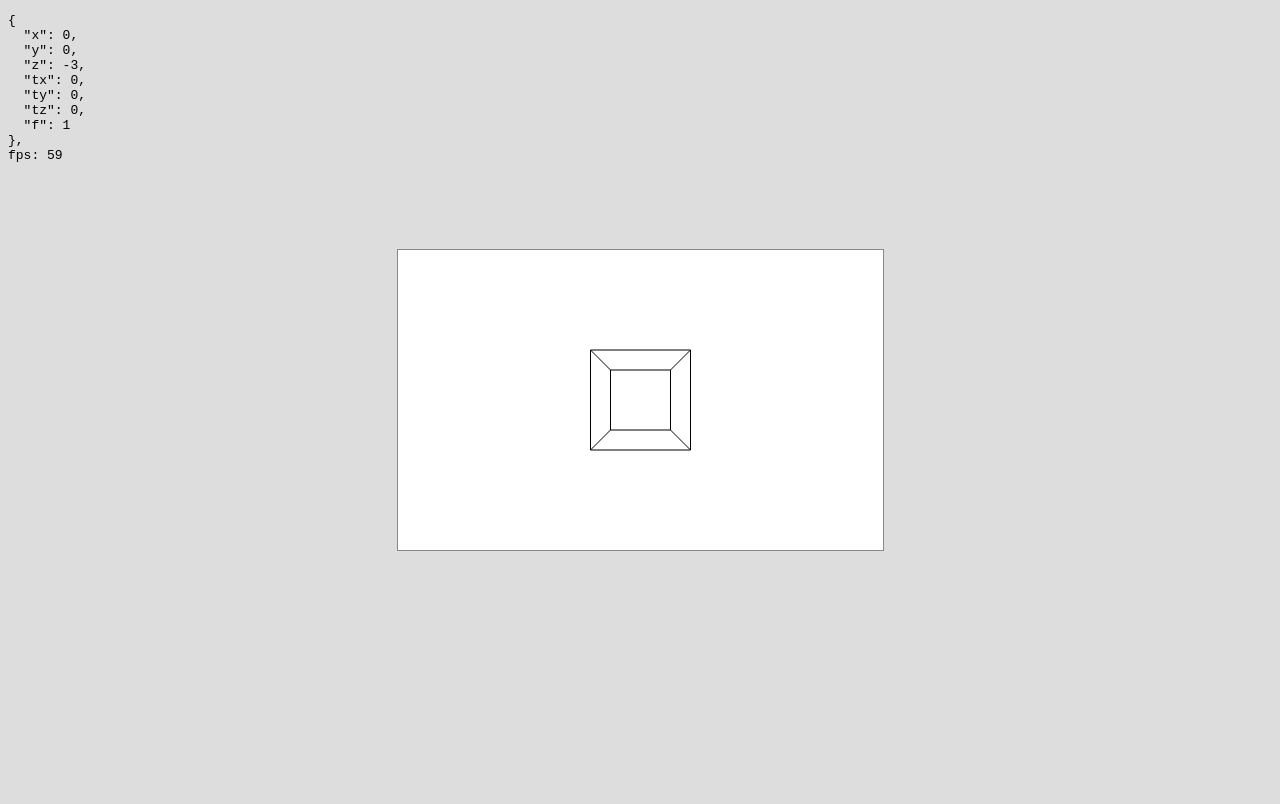
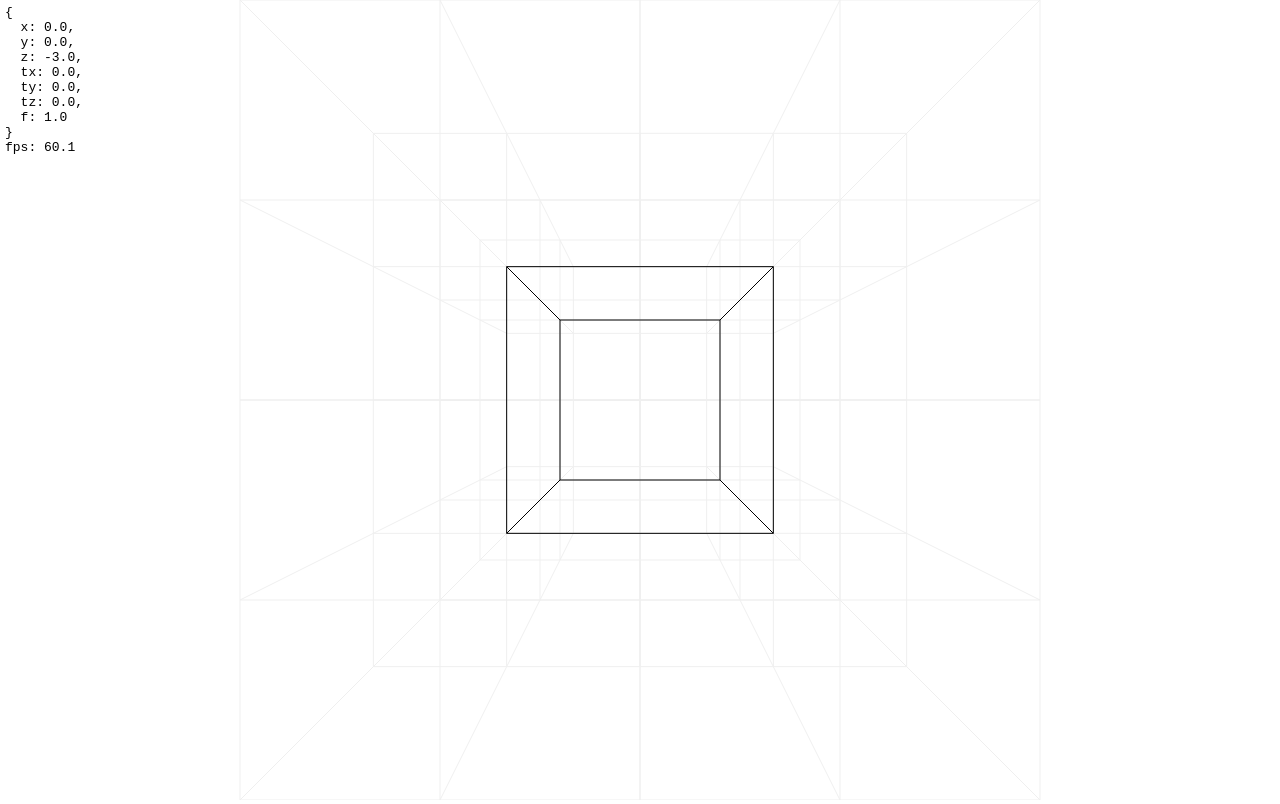
Before and after one commit to ViktorQvarfordt/HyperSpace, a plain HTML site: page index.html in a window 1280 px wide. Drawn offline with Linux system fonts and the light colour scheme.

Commit message:
refactor and draw grid

```diff
--- /dev/null
+++ b/canvas-state.js
@@ -0,0 +1,79 @@
+// This is a continuation of my old world.js and simul.js
+
+function Fps() {
+  this.frameCount = 0;
+  this.prevCheck = Date.now();
+  this.delay = 500;
+  this.onUpdate = function() {};
+}
+
+Fps.prototype.step = function() {
+  this.frameCount++;
+  // Calculate FPS as a running average.
+  if ((Date.now() - this.prevCheck) > this.delay) {
+    var currentFps = this.frameCount * 1000 / (Date.now() - this.prevCheck) || 0;
+    this.prevCheck = Date.now();
+    this.frameCount = 0;
+    this.onUpdate(currentFps.toFixed(1));
+  }
+};
+
+function CanvasState() {
+  this.canvas = document.getElementById('canvas');
+  this.context = this.canvas.getContext('2d');
+  this.context.strokeStyle = 'black';
+  this.fps = new Fps();
+
+  this.resize();
+
+  window.addEventListener('resize', this.resize.bind(this));
+
+}
+
+CanvasState.prototype.resize = function() {
+  console.log("Resizing canvas dimensions,", window.innerWidth, "×", window.innerHeight,"px.");
+  this.canvas.width = window.innerWidth;
+  this.canvas.height = window.innerHeight;
+
+  // Geometry
+  var scale = 1/2;
+  var fieldOfView = Math.PI * 0.25;
+  var scaleFactor = this.canvas.height * scale;
+
+  this.context.translate(this.canvas.width / 2, this.canvas.height / 2);
+  this.context.scale(scaleFactor, scaleFactor);
+  this.context.lineWidth = 1 / scaleFactor;
+};
+
+CanvasState.prototype.clear = function() {
+  // context.clearRect(0, 0, canvas.width, canvas.height);
+  this.context.clearRect(-this.canvas.width*5, -this.canvas.height*5,  this.canvas.width*10, this.canvas.height*10);
+  // this.context.clearRect(0-@transX, 0-@transY, @canvas.width, @canvas.height)
+};
+
+CanvasState.prototype.loop = function(callback) {
+  var timePrev;
+  var mainLoop = function() {
+    window.requestAnimationFrame(mainLoop);
+    var dt = (Date.now() - timePrev)/1000 || 0;  // In the case of timePrev being undefined.
+    timePrev = Date.now();
+    this.fps.step();
+    // Clear the context so that we provide a fresh context to the callback.
+    this.clear();
+    callback(dt);
+  }.bind(this);
+  window.requestAnimationFrame(mainLoop);
+
+  //// Old code that I'm not sure I have no need for.
+  // this.canvasState.clear();
+  // context.save();
+  // origo at center of canvas
+  // context.translate(canvas.width / 2, canvas.height / 2);
+  // normalize length unit to height of canvas
+  // var scaleFactor = canvas.height * scale;
+  // context.scale(scaleFactor, scaleFactor);
+  // but don't scale line thickness
+  // context.restore();
+  // window.requestAnimationFrame(loop);
+
+};
--- a/index.html
+++ b/index.html
@@ -8,9 +8,13 @@
 
   <canvas id="canvas" width="485.410196625" height="300"></canvas>
 
-  <pre id="metadata"></pre>
+  <div id="meta">
+    <pre id="observer"></pre>
+    <pre id="fps"></pre>
+  </div>
 
   <!-- <script type="text/javascript" src="http://www.numericjs.com/lib/numeric-1.2.6.js"></script> -->
+  <script type="text/javascript" src="canvas-state.js"></script>
   <script type="text/javascript" src="linalg.js"></script>
   <script type="text/javascript" src="ui.js"></script>
   <script type="text/javascript" src="utils.js"></script>
--- a/linalg.js
+++ b/linalg.js
@@ -98,10 +98,10 @@ var linalg = (function() {
     // var transformationMatrix = mul(rotationMatrix, translationMatrix);
     // point = mul(transformationMatrix, transposeVector(point));
 
-    // translate point relative camera
+    // Translate point relative to camera.
     point = [point[0] - camera.x, point[1] - camera.y, point[2] - camera.z];
 
-    // rotate
+    // Rotate
     point = transposeVector(mul(rotationMatrix, transposeVector(point)));
 
     // Project the 3-point onto the camera plane.
@@ -109,20 +109,84 @@ var linalg = (function() {
       Let $\vec{p}=\pmatrix{x \\ y \\ z}$ be any point in space. Our task is
       to project this point onto the two-dimensional plane that represents is
       the screen. Let the projection plane be $z=0$ and the focal point be
-      $\pmatrix{0 \\ 0 \\ -f}$. The ray between the focal point and $\vec{p}$ is
-      given by
+      $\pmatrix{0\\0\\-f}$. The ray between the focal point and $\vec{p}$
+      is given by
       \[ \pmatrix{0\\0\\-f} + t\left(\pmatrix{x\\y\\z} - \pmatrix{0\\0\\-f}\right) \]
       This ray intersects the projection plane when the $z$-coordinate is 0,
       that is when $t=\frac{f}{z+f}$. Thus the projected point is given by
       \[ \tilde{p} = \frac{f}{z+f}\pmatrix{x\\y} \]
     */
     var t = camera.f / (point[2] + camera.f);
-    return [t * point[0], t * point[1]];
+    var projectedPoint = [t * point[0], t * point[1]];
+    return projectedPoint;
+  };
+
+  var projectLineFrom3dTo2d = function(line3d, camera) {
+    var xRotationMatrix = [
+      [1, 0, 0],
+      [0, Math.cos(camera.tx), -Math.sin(camera.tx)],
+      [0, Math.sin(camera.tx), Math.cos(camera.tx)]
+    ];
+    var yRotationMatrix = [
+      [Math.cos(camera.ty), 0, Math.sin(camera.ty)],
+      [0, 1, 0],
+      [-Math.sin(camera.ty), 0, Math.cos(camera.ty)],
+    ];
+    var zRotationMatrix = [
+      [Math.cos(camera.tz), -Math.sin(camera.tz), 0],
+      [Math.sin(camera.tz), Math.cos(camera.tz), 0],
+      [0, 0, 1],
+    ];
+    var rotationMatrix = mul(mul(xRotationMatrix, yRotationMatrix), zRotationMatrix);
+
+    // Rotate
+    line3d = [
+      transposeVector(mul(rotationMatrix, transposeVector(line3d[0]))),
+      transposeVector(mul(rotationMatrix, transposeVector(line3d[1])))
+    ];
+
+    // Translate point relative to camera.
+    line3d = [
+      [line3d[0][0] - camera.x, line3d[0][1] - camera.y, line3d[0][2] - camera.z],
+      [line3d[1][0] - camera.x, line3d[1][1] - camera.y, line3d[1][2] - camera.z]
+    ];
+
+    if (line3d[0][2] < 0 && line3d[1][2] < 0) {
+      return false;
+    }
+
+    if (line3d[0][2] < 0) {
+      line3d[0][2] = 0;
+    }
+    if (line3d[1][2] < 0) {
+      line3d[1][2] = 0;
+    }
+
+    // Project the endpoints of the line onto the camera plane.
+    /*
+      Let $\vec{p}=\pmatrix{x \\ y \\ z}$ be any point in space. Our task is
+      to project this point onto the two-dimensional plane that represents is
+      the screen. Let the projection plane be $z=0$ and the focal point be
+      $\pmatrix{0\\0\\-f}$. The ray between the focal point and $\vec{p}$
+      is given by
+      \[ \pmatrix{0\\0\\-f} + t\left(\pmatrix{x\\y\\z} - \pmatrix{0\\0\\-f}\right) \]
+      This ray intersects the projection plane when the $z$-coordinate is 0,
+      that is when $t=\frac{f}{z+f}$. Thus the projected point is given by
+      \[ \tilde{p} = \frac{f}{z+f}\pmatrix{x\\y} \]
+    */
+    var t0 = camera.f / (line3d[0][2] + camera.f);
+    var t1 = camera.f / (line3d[1][2] + camera.f);
+    var projectedLine = [
+                          [t0 * line3d[0][0], t0 * line3d[0][1]],
+                          [t1 * line3d[1][0], t1 * line3d[1][1]]
+                        ];
+    return projectedLine;
   };
 
   return {
     perspective: perspective,
     projectPointFrom3dTo2d: projectPointFrom3dTo2d,
+    projectLineFrom3dTo2d: projectLineFrom3dTo2d,
     mul: mul,
     transposeVector: transposeVector,
     componentWiseOperation: componentWiseOperation
--- a/main.js
+++ b/main.js
@@ -1,76 +1,37 @@
-/*global linalg: true, ui: true, utils: true */
+/* global linalg, ui, utils, CanvasState */
 
-var vertices3 = [
-  [-1, -1, -1], // 0
-  [ 1, -1, -1], // 1
-  [ 1,  1, -1], // 2
-  [-1,  1, -1], // 3
-  [-1, -1,  1], // 4
-  [ 1, -1,  1], // 5
-  [ 1,  1,  1], // 6
-  [-1,  1,  1]  // 7
-];
+var cube3d = {
+  // Each edge consits of two endpoints, being indices of vertices.
+  edges: [
+  [0, 1],
+  [1, 2],
+  [2, 3],
+  [3, 0],
+  [4, 5],
+  [5, 6],
+  [6, 7],
+  [7, 4],
+  [0, 4],
+  [1, 5],
+  [2, 6],
+  [3, 7]
+  ],
+  // These are the actual spatial coordinates for each vertex.
+  vertices: [
+  [-1, -1, -1],
+  [ 1, -1, -1],
+  [ 1,  1, -1],
+  [-1,  1, -1],
+  [-1, -1,  1],
+  [ 1, -1,  1],
+  [ 1,  1,  1],
+  [-1,  1,  1]
+  ]
+};
 
-var edges3 = [
-  [0, 1], // 0
-  [1, 2], // 1
-  [2, 3], // 2
-  [3, 0], // 3
-  [4, 5], // 4
-  [5, 6], // 5
-  [6, 7], // 6
-  [7, 4], // 7
-  [0, 4], // 8
-  [1, 5], // 9
-  [2, 6], // 10
-  [3, 7]  // 11
-];
 
-var vertices2 = [
-  [-1, -1], // 0
-  [ 1, -1], // 1
-  [ 1,  1], // 2
-  [-1,  1]  // 3
-];
-
-var edges2 = [
-  [0, 1], // 0
-  [1, 2], // 1
-  [2, 3], // 2
-  [3, 0]  // 3
-];
-
-// General canvas and context setup.
-var cnv = document.getElementById('canvas');
-var ctx = cnv.getContext('2d');
-ctx.clear = function() {
-  ctx.clearRect(0, 0, cnv.width, cnv.height);
-};
-ctx.strokeStyle = 'black';
-
-// Misc. setup
-var metadataOutput = document.getElementById('metadata');
-
-// Deal with time and refresh rate.
-var timePrevious = Date.now() / 1000;
-var timeNow = timePrevious;
-var dt = 0;
-var fps = 0;
-
-// Geometry
-var scale = 1/2;
-var fieldOfView = Math.PI * 0.25;
-
-function metaCalc() {
-  timePrevious = timeNow;
-  timeNow = Date.now() / 1000;
-  dt = timeNow - timePrevious;
-  fps = 1 / dt;
-  // console.log('dt = ', dt);
-  // console.log('fps = ', fps);
-}
-
-var camera = {
+var world3d = {
+  observer: {
     x: 0,
     y: 0,
     z: -3,
@@ -78,107 +39,172 @@ var camera = {
     ty: 0,
     tz: 0,
     f: 1
+  },
+  drawCoordinateSystem: function(context) {
+    var x0 = -2;
+    var x1 = 2;
+    var y0 = -2;
+    var y1 = 2;
+    var z0 = -2;
+    var z1 = 2;
+    var step = 1;
+
+    var x, y, z, line2d;
+
+    var notRotatedObserver = {
+      x: world3d.observer.x,
+      y: world3d.observer.y,
+      z: world3d.observer.z,
+      tx: 0,
+      ty: 0,
+      tz: 0,
+      f: world3d.observer.f
     };
 
-function onLoop() {
+    context.beginPath();
+
+    // parallel to x-axis
+    for (z = z0; z <= z1; z += step) {
+      for (y = y0; y <= y1; y += step) {
+        line2d = linalg.projectLineFrom3dTo2d([[x0, y, z], [x1, y, z]], notRotatedObserver);
+        if (line2d) {
+          context.moveTo(line2d[0][0], line2d[0][1]);
+          context.lineTo(line2d[1][0], line2d[1][1]);
+        }
+      }
+    }
+
+    // parallel to y-axis
+    for (z = z0; z <= z1; z += step) {
+      for (x = x0; x <= x1; x += step) {
+        line2d = linalg.projectLineFrom3dTo2d([[x, y0, z], [x, y1, z]], notRotatedObserver);
+        if (line2d) {
+          context.moveTo(line2d[0][0], line2d[0][1]);
+          context.lineTo(line2d[1][0], line2d[1][1]);
+        }
+      }
+    }
+
+    // parallel to z-axis
+    for (y = y0; y <= y1; y += step) {
+      for (x = x0; x <= x1; x += step) {
+        line2d = linalg.projectLineFrom3dTo2d([[x, y, z0], [x, y, z1]], notRotatedObserver);
+        if (line2d) {
+          context.moveTo(line2d[0][0], line2d[0][1]);
+          context.lineTo(line2d[1][0], line2d[1][1]);
+        }
+      }
+    }
+
+    // Draw
+    context.strokeStyle = "#efefef";
+    context.stroke();
+  },
+  drawCube: function(context) {
+    context.beginPath();
+    // Draw each edge of 2d projection of 3d graph.
+    for (var i = 0; i < cube3d.edges.length; i++) {
+      // var p0 = linalg.projectPointFrom3dTo2d(vertices3[edges3[i][0]], camera);
+      // var p1 = linalg.projectPointFrom3dTo2d(vertices3[edges3[i][1]], camera);
+      // context.moveTo(p0[0], p0[1]);
+      // context.lineTo(p1[0], p1[1]);
+      // Do it for lines rather than points, to clip the line when it's on the wrong side of the projection plane.
+      var line2d = linalg.projectLineFrom3dTo2d([cube3d.vertices[cube3d.edges[i][0]], cube3d.vertices[cube3d.edges[i][1]]], world3d.observer);
+      if (line2d) {
+        context.moveTo(line2d[0][0], line2d[0][1]);
+        context.lineTo(line2d[1][0], line2d[1][1]);
+      }
+    }
+    context.strokeStyle = "#000";
+    context.stroke();
+  },
+  render: function(context) {
+    this.drawCoordinateSystem(context);
+    this.drawCube(context);
+  }
+};
+
+
+var app = {
+  canvasState: new CanvasState(),
+  outputObserver: document.getElementById('observer'),
+  outputFps: document.getElementById('fps'),
+  updateMeta: function() {
+    this.outputObserver.textContent = JSON.stringify(
+      world3d.observer,
+      // Replacer function, see https://developer.mozilla.org/en-US/docs/Web/JavaScript/Guide/Using_native_JSON#The_replacer_parameter
+      function(key, val) {
+        return key ? val.toFixed(1) : val;
+      },
+      2).replace(/"/g, '');
+  },
+  updateFps: function(fps) {
+    this.outputFps.textContent = "fps: " + fps;
+  },
+  reactToUserInput: function() {
     var k = 0.25;
     var t = 0.05;
 
-  if (ui.keys['right']) camera.x  += k;
-  if (ui.keys['left'])  camera.x  -= k;
-  if (ui.keys['up'])    camera.y  -= k;
-  if (ui.keys['down'])  camera.y  += k;
+    if (ui.keys['right']) world3d.observer.x  += k;
+    if (ui.keys['left'])  world3d.observer.x  -= k;
+    if (ui.keys['up'])    world3d.observer.y  -= k;
+    if (ui.keys['down'])  world3d.observer.y  += k;
 
-  if (ui.keys['f'])     camera.ty -= t;
-  if (ui.keys['s'])     camera.ty += t;
-  if (ui.keys['e'])     camera.tx -= t;
-  if (ui.keys['d'])     camera.tx += t;
-  if (ui.keys['w'])     camera.tz -= t;
-  if (ui.keys['r'])     camera.tz += t;
+    if (ui.keys['f'])     world3d.observer.ty -= t;
+    if (ui.keys['s'])     world3d.observer.ty += t;
+    if (ui.keys['e'])     world3d.observer.tx -= t;
+    if (ui.keys['d'])     world3d.observer.tx += t;
+    if (ui.keys['w'])     world3d.observer.tz -= t;
+    if (ui.keys['r'])     world3d.observer.tz += t;
 
     if (!ui.keys['ctrl']) {
       var xRotationMatrix = [
         [1, 0, 0],
-      [0, Math.cos(-camera.tx), -Math.sin(-camera.tx)],
-      [0, Math.sin(-camera.tx), Math.cos(-camera.tx)]
+        [0, Math.cos(-world3d.observer.tx), -Math.sin(-world3d.observer.tx)],
+        [0, Math.sin(-world3d.observer.tx), Math.cos(-world3d.observer.tx)]
       ];
       var yRotationMatrix = [
-      [Math.cos(-camera.ty), 0, Math.sin(-camera.ty)],
+        [Math.cos(-world3d.observer.ty), 0, Math.sin(-world3d.observer.ty)],
         [0, 1, 0],
-      [-Math.sin(-camera.ty), 0, Math.cos(-camera.ty)],
+        [-Math.sin(-world3d.observer.ty), 0, Math.cos(-world3d.observer.ty)],
       ];
       var zRotationMatrix = [
-      [Math.cos(-camera.tz), -Math.sin(-camera.tz), 0],
-      [Math.sin(-camera.tz), Math.cos(-camera.tz), 0],
+        [Math.cos(-world3d.observer.tz), -Math.sin(-world3d.observer.tz), 0],
+        [Math.sin(-world3d.observer.tz), Math.cos(-world3d.observer.tz), 0],
         [0, 0, 1],
       ];
+
       var rotationMatrix = linalg.mul(linalg.mul(xRotationMatrix, yRotationMatrix), zRotationMatrix);
       var increment = linalg.mul(rotationMatrix, [[0], [0], [1]]);
+
       if (ui.keys['j']) {
-      camera.x += increment[0] * k;
-      camera.y += increment[1] * k;
-      camera.z += increment[2] * k;
+        world3d.observer.x += increment[0] * k;
+        world3d.observer.y += increment[1] * k;
+        world3d.observer.z += increment[2] * k;
       }
+
       if (ui.keys['k']) {
-      camera.x -= increment[0] * k;
-      camera.y -= increment[1] * k;
-      camera.z -= increment[2] * k;
+        world3d.observer.x -= increment[0] * k;
+        world3d.observer.y -= increment[1] * k;
+        world3d.observer.z -= increment[2] * k;
       }
     }
 
     if (ui.keys['ctrl']) {
-    if (ui.keys['j']) camera.f += k * camera.f;
-    if (ui.keys['k']) camera.f -= k * camera.f;
+      if (ui.keys['j']) world3d.observer.f += k * world3d.observer.f;
+      if (ui.keys['k']) world3d.observer.f -= k * world3d.observer.f;
     }
 
-  metadataOutput.textContent = JSON.stringify(
-    camera,
-    // Replacer function, see https://developer.mozilla.org/en-US/docs/Web/JavaScript/Guide/Using_native_JSON#The_replacer_parameter
-    function(key, val) {
-      return key ? utils.roundToOneDecimal(val) : val;
   },
-    2);
-  metadataOutput.textContent += ',\nfps: ' + Math.round(fps);
+  init: function() {
+    ui.preventDefaultFor('right left up down f s e d w r j k ctrl+j ctrl+k');
+    this.canvasState.fps.onUpdate = this.updateFps.bind(this);
+    this.canvasState.loop(function() {
+      this.reactToUserInput();
+      this.updateMeta();
+      world3d.render(this.canvasState.context);
+    }.bind(this));
   }
+};
 
-document.addEventListener('mousewheel', function(event) {
-  camera.f += event.wheelDelta/1000;
-});
-
-function loop() {
-  metaCalc();
-
-  onLoop();
-
-  ctx.clear();
-  ctx.save();
-  // origo at center of canvas
-  ctx.translate(cnv.width / 2, cnv.height / 2);
-  // normalize length unit to height of canvas
-  var scaleFactor = cnv.height * scale;
-  ctx.scale(scaleFactor, scaleFactor);
-  // but don't scale line thickness
-  ctx.lineWidth = 1 / scaleFactor;
-  render();
-  ctx.restore();
-
-  window.requestAnimationFrame(loop);
-}
-
-function render() {
-  ctx.beginPath();
-
-  // Draw each edge of 2d projection of 3d graph.
-  for (var i = 0; i < edges3.length; i++) {
-    var p0 = linalg.projectPointFrom3dTo2d(vertices3[edges3[i][0]], camera);
-    var p1 = linalg.projectPointFrom3dTo2d(vertices3[edges3[i][1]], camera);
-    ctx.moveTo(p0[0], p0[1]);
-    ctx.lineTo(p1[0], p1[1]);
-  }
-
-  ctx.stroke();
-}
-
-
-loop();
-ui.preventDefaultFor('right left up down f s e d w r j k ctrl+j ctrl+k');
+app.init();
--- a/styles.css
+++ b/styles.css
@@ -1,6 +1,8 @@
+/*
 html {
   background-color: #ddd;
 }
+
 canvas {
   background-color: white;
   border: 1px solid #888;
@@ -10,3 +12,23 @@ canvas {
   margin-left: -242.7px;
   margin-top: -151px;
 }
+*/
+
+html, body, canvas {
+  margin: 0;
+  padding: 0;
+  overflow: hidden;
+}
+
+#meta {
+  margin: 0;
+  padding: 0;
+  position: fixed;
+  top: 5px;
+  left: 5px;
+}
+
+#meta > pre {
+  margin: 0;
+  padding: 0;
+}
--- a/utils.js
+++ b/utils.js
@@ -1,5 +1,8 @@
 var utils = {
   roundToOneDecimal: function(val) {
-    return +(Math.round(val+"e+1")+"e-1");
+    // No decimal if first decimal rounds to zero, returns a float.
+    // return +(Math.round(val+"e+1")+"e-1");
+    // Always one decimal, returns a string.
+    return val.toFixed(1);
   }
 };
```
Lines whose indentation alone changed are shown as unchanged.
